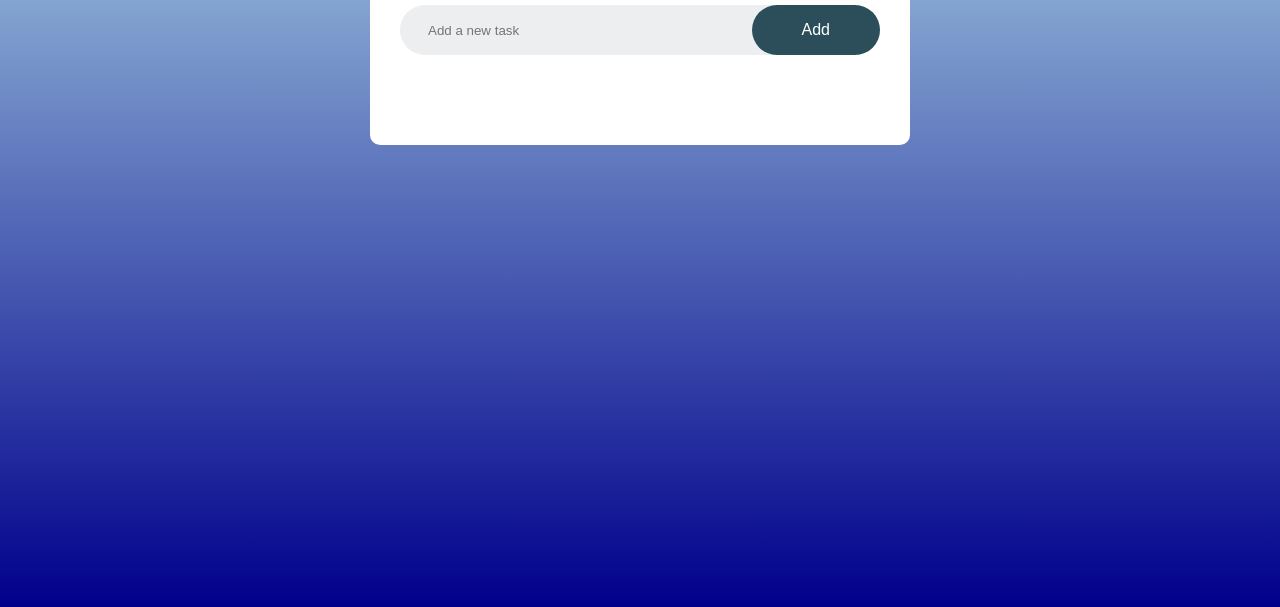
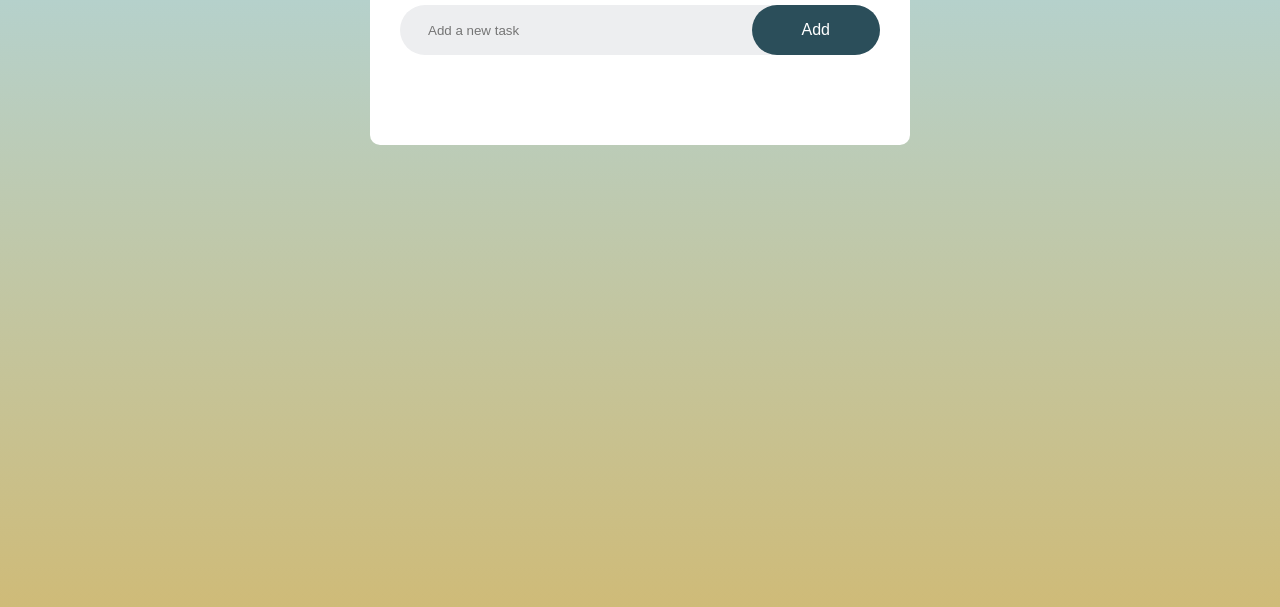
Before and after one commit to neupaneSushant/todoApp, a plain HTML site: page index.html in a window 1280 px wide. Shown: the part 193-800 px from the top of the page. Drawn offline with Linux system fonts and the light colour scheme.

Commit message:
background color changed

```diff
--- a/style.css
+++ b/style.css
@@ -7,7 +7,7 @@
 .container{
     width: 100%;
     min-height: 100vh;
-    background: linear-gradient(180deg,lightblue, darkblue);
+    background: linear-gradient(180deg,lightblue, rgb(207, 187, 120));
     padding: 10px;
 }
 
@@ -73,7 +73,7 @@ ul li{
 ul li.checked{
     color: #555;
     text-decoration: line-through;
-
+    ;
 }
 
 
```
